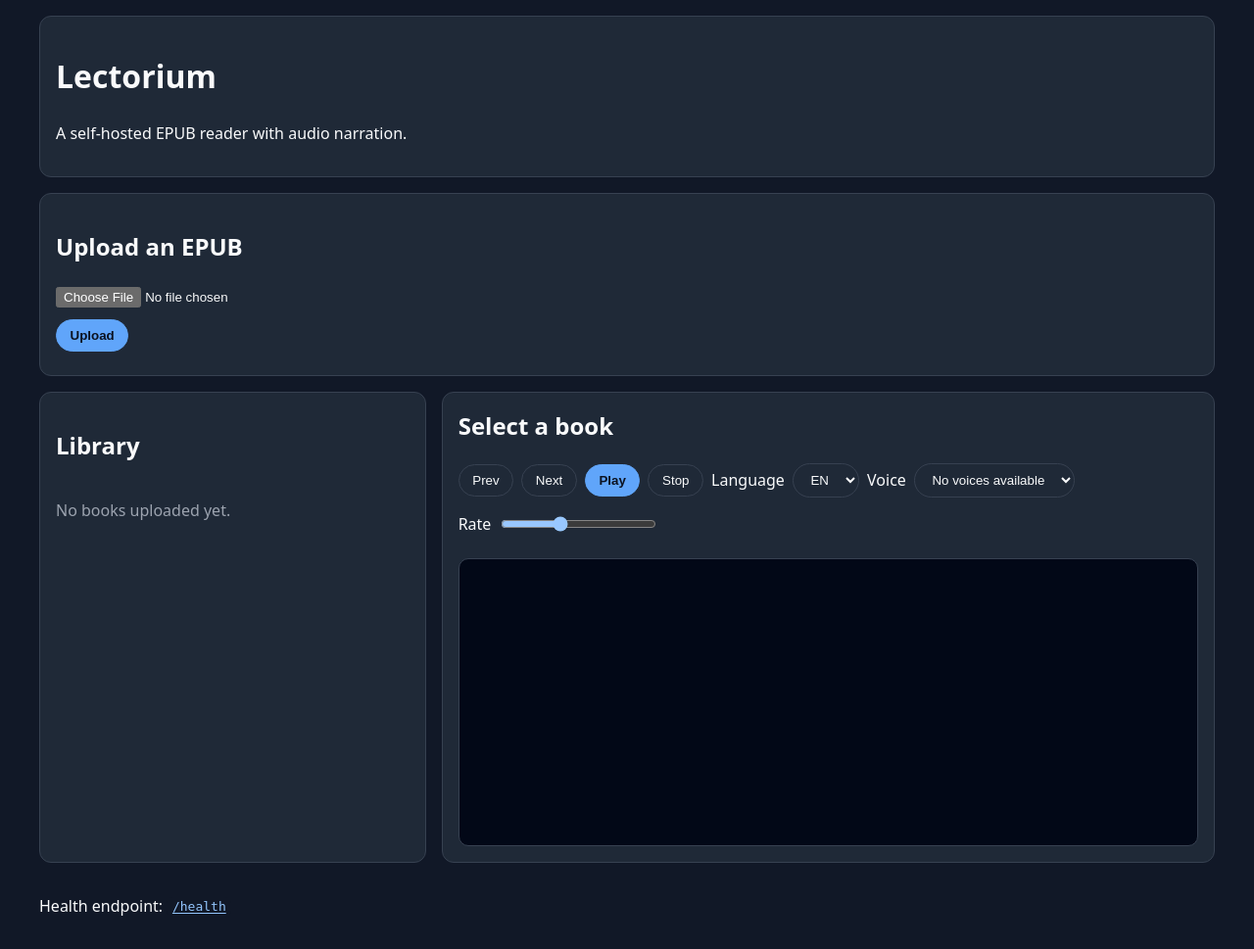
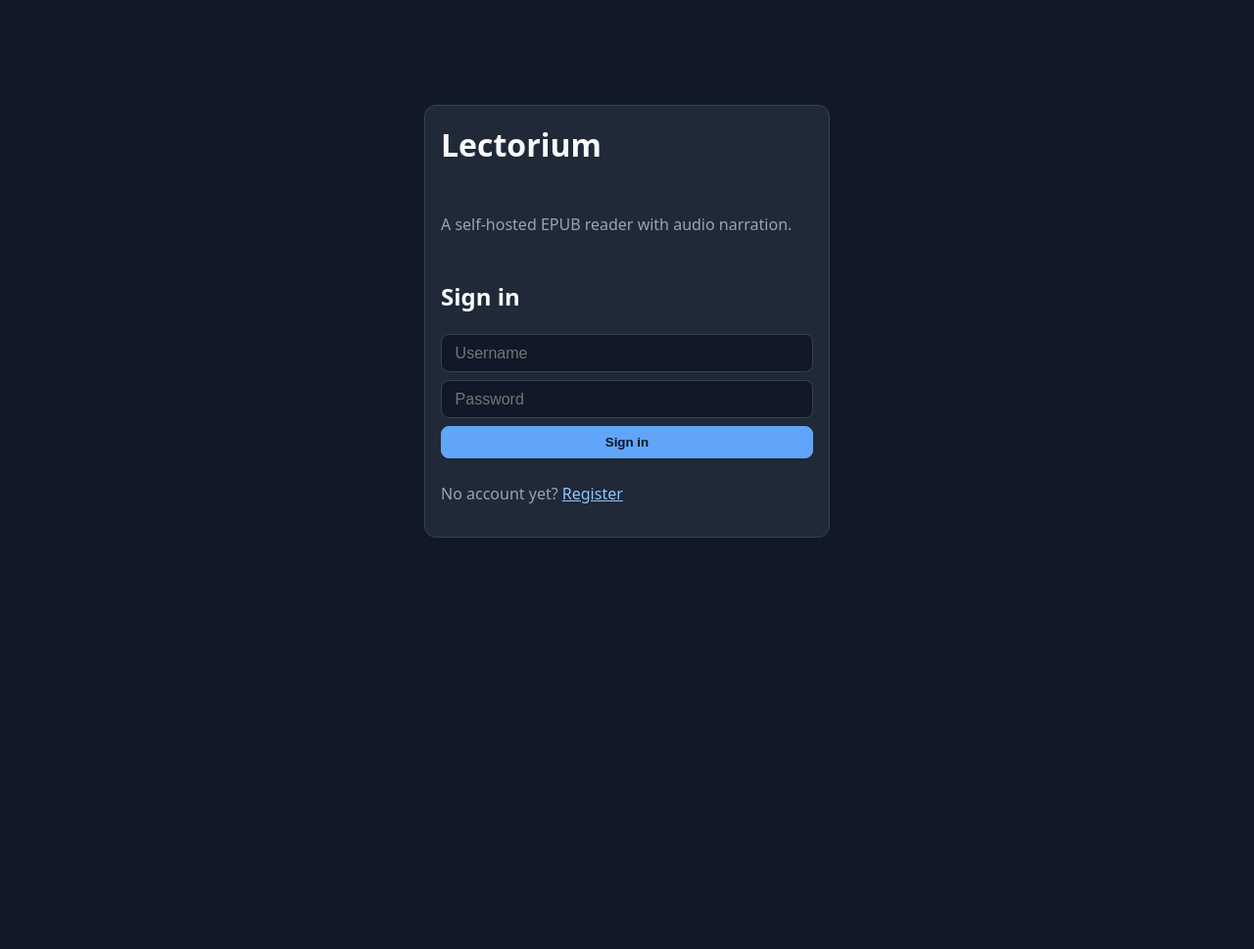
Before and after one commit to natalnetwork/lectorium, a FastAPI app: page / in a window 1280 px wide. Shown: the whole page at 98% size. After the commit the page ends 549 px from the top, so only its background shows below. Run offline with FastAPI, Linux system fonts and the light colour scheme; data that the repository does not hold is empty.

Commit message:
feat: add multi-user accounts with JWT authentication
Each family member gets their own account with an isolated library and
reading progress. Passwords are hashed with bcrypt; sessions use 30-day
JWT tokens stored in localStorage.

Backend:
- Add UserRow ORM model; add user_id FK to BookRow
- New services/auth.py: bcrypt hashing + PyJWT token creation/validation
- New api/auth.py: POST /auth/register + POST /auth/login
- New api/deps.py: get_current_user FastAPI dependency
- All book/upload endpoints now require a valid Bearer token
- Library queries filter by user_id (per-user isolation)
- Add PyJWT + bcrypt to core dependencies

Frontend:
- Login / register screen shown when no token present
- JWT stored in localStorage; sent as Authorization header on all requests
- 401 response triggers automatic logout back to login screen
- App header shows logged-in username + Sign out button

Tests:
- test_upload_and_library_flow updated for authenticated requests
- New test_library_isolation verifies user A cannot see user B's books

Co-Authored-By: Claude Sonnet 4.6 <noreply@anthropic.com>

```diff
--- a/backend/app/main.py
+++ b/backend/app/main.py
@@ -9,6 +9,7 @@ from fastapi.responses import FileResponse, JSONResponse
 from fastapi.staticfiles import StaticFiles
 from fastapi.templating import Jinja2Templates
 
+from backend.app.api.auth import router as auth_router
 from backend.app.api.books import router as books_router
 from backend.app.api.upload import router as upload_router
 from backend.app.database import init_db
@@ -40,6 +41,7 @@ app.mount("/book-assets", StaticFiles(directory=str(BOOK_ASSETS_DIR)), name="boo
 
 templates = Jinja2Templates(directory=str(TEMPLATE_DIR))
 
+app.include_router(auth_router)
 app.include_router(upload_router)
 app.include_router(books_router)
 
--- a/backend/app/static/app.js
+++ b/backend/app/static/app.js
@@ -1,3 +1,47 @@
+// ── Auth state ────────────────────────────────────────────────────────────────
+const TOKEN_KEY = "lectorium.token";
+const USERNAME_KEY = "lectorium.username";
+
+let authToken = window.localStorage.getItem(TOKEN_KEY) || "";
+let authUsername = window.localStorage.getItem(USERNAME_KEY) || "";
+
+function authHeaders(extra = {}) {
+    return { Authorization: `Bearer ${authToken}`, Accept: "application/json", ...extra };
+}
+
+function storeAuth(token, username) {
+    authToken = token;
+    authUsername = username;
+    window.localStorage.setItem(TOKEN_KEY, token);
+    window.localStorage.setItem(USERNAME_KEY, username);
+}
+
+function clearAuth() {
+    authToken = "";
+    authUsername = "";
+    window.localStorage.removeItem(TOKEN_KEY);
+    window.localStorage.removeItem(USERNAME_KEY);
+}
+
+// ── DOM refs ──────────────────────────────────────────────────────────────────
+const authScreen = document.getElementById("auth-screen");
+const appScreen = document.getElementById("app-screen");
+const authError = document.getElementById("auth-error");
+
+const loginForm = document.getElementById("login-form");
+const registerForm = document.getElementById("register-form");
+const loginUsernameEl = document.getElementById("login-username");
+const loginPasswordEl = document.getElementById("login-password");
+const loginBtn = document.getElementById("login-btn");
+const regUsernameEl = document.getElementById("reg-username");
+const regPasswordEl = document.getElementById("reg-password");
+const registerBtn = document.getElementById("register-btn");
+const showRegisterLink = document.getElementById("show-register");
+const showLoginLink = document.getElementById("show-login");
+
+const usernameDisplay = document.getElementById("username-display");
+const logoutBtn = document.getElementById("logout-btn");
+
 const uploadForm = document.getElementById("upload-form");
 const uploadStatus = document.getElementById("upload-status");
 const libraryEl = document.getElementById("library");
@@ -11,6 +55,93 @@ const languageSelect = document.getElementById("language-select");
 const voiceSelect = document.getElementById("voice-select");
 const rateInput = document.getElementById("rate-input");
 
+// ── UI helpers ────────────────────────────────────────────────────────────────
+function showApp() {
+    authScreen.classList.add("hidden");
+    appScreen.classList.remove("hidden");
+    usernameDisplay.textContent = authUsername;
+}
+
+function showAuth() {
+    appScreen.classList.add("hidden");
+    authScreen.classList.remove("hidden");
+    loginForm.classList.remove("hidden");
+    registerForm.classList.add("hidden");
+    authError.classList.add("hidden");
+    authError.textContent = "";
+}
+
+function showAuthError(message) {
+    authError.textContent = message;
+    authError.classList.remove("hidden");
+}
+
+// ── Auth actions ──────────────────────────────────────────────────────────────
+async function doLogin() {
+    const username = loginUsernameEl.value.trim();
+    const password = loginPasswordEl.value;
+    if (!username || !password) {
+        showAuthError("Please enter username and password.");
+        return;
+    }
+    try {
+        const response = await fetch("/auth/login", {
+            method: "POST",
+            headers: { "Content-Type": "application/json", Accept: "application/json" },
+            body: JSON.stringify({ username, password }),
+        });
+        if (!response.ok) {
+            const data = await response.json().catch(() => ({}));
+            showAuthError(data.detail || "Login failed.");
+            return;
+        }
+        const data = await response.json();
+        storeAuth(data.access_token, data.username);
+        loginPasswordEl.value = "";
+        showApp();
+        await refreshLibrary();
+    } catch {
+        showAuthError("Network error. Please try again.");
+    }
+}
+
+async function doRegister() {
+    const username = regUsernameEl.value.trim();
+    const password = regPasswordEl.value;
+    if (!username || !password) {
+        showAuthError("Please enter username and password.");
+        return;
+    }
+    try {
+        const response = await fetch("/auth/register", {
+            method: "POST",
+            headers: { "Content-Type": "application/json", Accept: "application/json" },
+            body: JSON.stringify({ username, password }),
+        });
+        if (!response.ok) {
+            const data = await response.json().catch(() => ({}));
+            showAuthError(data.detail || "Registration failed.");
+            return;
+        }
+        const data = await response.json();
+        storeAuth(data.access_token, data.username);
+        regPasswordEl.value = "";
+        showApp();
+        await refreshLibrary();
+    } catch {
+        showAuthError("Network error. Please try again.");
+    }
+}
+
+function doLogout() {
+    stopSpeech();
+    clearAuth();
+    currentBook = null;
+    currentChapterIndex = 0;
+    showAuth();
+}
+
+// ── Reader state ──────────────────────────────────────────────────────────────
 const LANGUAGE_STORAGE_KEY = "lectorium.language";
 const VOICE_STORAGE_KEY = "lectorium.voice";
 const RATE_STORAGE_KEY = "lectorium.rate";
@@ -22,6 +153,7 @@ let currentSpeechQueue = [];
 let currentSpeechIndex = 0;
 const coverCache = new Map();
 
+// ── Cover helpers ─────────────────────────────────────────────────────────────
 function hashString(value) {
     let hash = 0;
     if (!value) {
@@ -126,6 +258,7 @@ function getCoverUrl(book) {
     return coverCache.get(book.id) || "";
 }
 
+// ── Speech ────────────────────────────────────────────────────────────────────
 function stopSpeech() {
     if ("speechSynthesis" in window) {
         window.speechSynthesis.cancel();
@@ -259,14 +392,15 @@ function refreshVoices() {
     }
 }
 
+// ── Library & reader ──────────────────────────────────────────────────────────
 async function refreshLibrary() {
-    const response = await fetch("/api/books", {
-        headers: {
-            Accept: "application/json",
-        },
-    });
+    const response = await fetch("/api/books", { headers: authHeaders() });
 
-    console.log("refreshLibrary status:", response.status);
+    if (response.status === 401) {
+        clearAuth();
+        showAuth();
+        return;
+    }
 
     if (!response.ok) {
         throw new Error(`Failed to load library: ${response.status}`);
@@ -335,9 +469,7 @@ async function deleteBook(bookId, bookTitle) {
     try {
         const response = await fetch(`/api/books/${bookId}`, {
             method: "DELETE",
-            headers: {
-                Accept: "application/json",
-            },
+            headers: authHeaders(),
         });
 
         if (!response.ok) {
@@ -363,13 +495,7 @@ async function deleteBook(bookId, bookTitle) {
 async function openBook(bookId) {
     stopSpeech();
 
-    const response = await fetch(`/api/books/${bookId}`, {
-        headers: {
-            Accept: "application/json",
-        },
-    });
-
-    console.log("openBook status:", response.status);
+    const response = await fetch(`/api/books/${bookId}`, { headers: authHeaders() });
 
     if (!response.ok) {
         console.error("Failed to load book", response.status);
@@ -547,12 +673,10 @@ function playCurrentChapter() {
     window.setTimeout(() => {
         speakNextChunk(selectedVoice, rate);
     }, 50);
-
 }
 
 async function handleUploadSubmit(event) {
     event.preventDefault();
-    console.log("upload submit intercepted");
 
     const formData = new FormData(uploadForm);
     uploadStatus.textContent = "Uploading...";
@@ -560,18 +684,12 @@ async function handleUploadSubmit(event) {
     try {
         const response = await fetch("/upload", {
             method: "POST",
-            headers: {
-                "X-Requested-With": "fetch",
-                Accept: "application/json",
-            },
+            headers: authHeaders({ "X-Requested-With": "fetch" }),
             body: formData,
         });
 
-        console.log("upload response status:", response.status);
-
         const contentType = response.headers.get("content-type") || "";
         const raw = await response.text();
-        console.log("upload raw response:", raw);
 
         if (!response.ok) {
             uploadStatus.textContent = "Upload failed";
@@ -593,11 +711,37 @@ async function handleUploadSubmit(event) {
     }
 }
 
-function bindEvents() {
+// ── Event binding ─────────────────────────────────────────────────────────────
+function bindAuthEvents() {
+    loginBtn.addEventListener("click", doLogin);
+    registerBtn.addEventListener("click", doRegister);
+
+    loginUsernameEl.addEventListener("keydown", (e) => { if (e.key === "Enter") doLogin(); });
+    loginPasswordEl.addEventListener("keydown", (e) => { if (e.key === "Enter") doLogin(); });
+    regUsernameEl.addEventListener("keydown", (e) => { if (e.key === "Enter") doRegister(); });
+    regPasswordEl.addEventListener("keydown", (e) => { if (e.key === "Enter") doRegister(); });
+
+    showRegisterLink.addEventListener("click", (e) => {
+        e.preventDefault();
+        authError.classList.add("hidden");
+        loginForm.classList.add("hidden");
+        registerForm.classList.remove("hidden");
+    });
+
+    showLoginLink.addEventListener("click", (e) => {
+        e.preventDefault();
+        authError.classList.add("hidden");
+        registerForm.classList.add("hidden");
+        loginForm.classList.remove("hidden");
+    });
+
+    logoutBtn.addEventListener("click", doLogout);
+}
+
+function bindAppEvents() {
     uploadForm.addEventListener("submit", handleUploadSubmit);
 
     playBtn.addEventListener("click", playCurrentChapter);
-
     stopBtn.addEventListener("click", stopSpeech);
 
     prevBtn.addEventListener("click", () => {
@@ -649,10 +793,18 @@ function initSpeech() {
     }
 }
 
+// ── Boot ──────────────────────────────────────────────────────────────────────
 async function initApp() {
-    bindEvents();
-    initSpeech();
-    await refreshLibrary();
+    bindAuthEvents();
+    bindAppEvents();
+
+    if (authToken) {
+        showApp();
+        initSpeech();
+        await refreshLibrary();
+    } else {
+        showAuth();
+    }
 }
 
 document.addEventListener("DOMContentLoaded", () => {
--- a/backend/app/static/style.css
+++ b/backend/app/static/style.css
@@ -170,6 +170,80 @@ a {
     color: #9ca3af;
 }
 
+.hidden {
+    display: none !important;
+}
+
+/* Auth screen */
+#auth-screen {
+    display: flex;
+    justify-content: center;
+    align-items: center;
+    min-height: 80vh;
+}
+
+.auth-card {
+    width: 100%;
+    max-width: 380px;
+    display: flex;
+    flex-direction: column;
+    gap: 0.5rem;
+}
+
+.auth-card h1 {
+    margin-top: 0;
+}
+
+.auth-card input[type="text"],
+.auth-card input[type="password"] {
+    width: 100%;
+    box-sizing: border-box;
+    border-radius: 8px;
+    border: 1px solid #374151;
+    background: #111827;
+    color: #f9fafb;
+    padding: 0.6rem 0.85rem;
+    margin-bottom: 0.5rem;
+    font-size: 1rem;
+}
+
+.auth-card input:focus {
+    outline: none;
+    border-color: #60a5fa;
+}
+
+.auth-card button {
+    width: 100%;
+    border-radius: 8px;
+    margin-bottom: 0.5rem;
+}
+
+.auth-error {
+    background: rgba(239, 68, 68, 0.15);
+    border: 1px solid #ef4444;
+    color: #fca5a5;
+    border-radius: 8px;
+    padding: 0.5rem 0.75rem;
+    font-size: 0.9rem;
+}
+
+/* App header with user bar */
+.app-header {
+    display: flex;
+    align-items: center;
+    justify-content: space-between;
+}
+
+.app-header h1 {
+    margin: 0;
+}
+
+.user-bar {
+    display: flex;
+    align-items: center;
+    gap: 0.75rem;
+}
+
 @media (max-width: 900px) {
     .layout {
         grid-template-columns: 1fr;
--- a/backend/app/templates/index.html
+++ b/backend/app/templates/index.html
@@ -8,9 +8,42 @@
     <link rel="stylesheet" href="/static/style.css" />
   </head>
   <body>
-    <div class="card">
+
+    <!-- Auth screen (shown when logged out) -->
+    <div id="auth-screen">
+      <div class="card auth-card">
         <h1>Lectorium</h1>
-      <p>A self-hosted EPUB reader with audio narration.</p>
+        <p class="muted">A self-hosted EPUB reader with audio narration.</p>
+
+        <div id="auth-error" class="auth-error hidden"></div>
+
+        <div id="login-form">
+          <h2>Sign in</h2>
+          <input id="login-username" type="text" placeholder="Username" autocomplete="username" />
+          <input id="login-password" type="password" placeholder="Password" autocomplete="current-password" />
+          <button id="login-btn" class="primary" type="button">Sign in</button>
+          <p class="muted">No account yet? <a href="#" id="show-register">Register</a></p>
+        </div>
+
+        <div id="register-form" class="hidden">
+          <h2>Create account</h2>
+          <input id="reg-username" type="text" placeholder="Username" autocomplete="username" />
+          <input id="reg-password" type="password" placeholder="Password" autocomplete="new-password" />
+          <button id="register-btn" class="primary" type="button">Register</button>
+          <p class="muted">Already have an account? <a href="#" id="show-login">Sign in</a></p>
+        </div>
+      </div>
+    </div>
+
+    <!-- Main app (shown when logged in) -->
+    <div id="app-screen" class="hidden">
+
+      <div class="card app-header">
+        <h1>Lectorium</h1>
+        <div class="user-bar">
+          <span id="username-display" class="muted"></span>
+          <button id="logout-btn" type="button">Sign out</button>
+        </div>
       </div>
 
       <div class="card">
@@ -59,7 +92,7 @@
         </div>
       </div>
 
-    <p>Health endpoint: <a href="/health"><code>/health</code></a></p>
+    </div>
 
     <script src="/static/app.js"></script>
   </body>
--- a/pyproject.toml
+++ b/pyproject.toml
@@ -18,7 +18,9 @@ dependencies = [
   "jinja2>=3.1",
   "ebooklib>=0.18",
   "python-multipart>=0.0.9",
-  "sqlalchemy>=2.0"
+  "sqlalchemy>=2.0",
+  "PyJWT>=2.8",
+  "bcrypt>=4.0"
 ]
 
 [project.scripts]
```
Also changed, not shown: backend/app/api/auth.py (added, +72 -0 lines), backend/app/api/books.py (+26 -17 lines), backend/app/api/deps.py (added, +30 -0 lines), backend/app/api/upload.py (+5 -2 lines), backend/app/models/db_models.py (+16 -0 lines), backend/app/services/auth.py (added, +33 -0 lines), backend/app/services/library.py (+8 -7 lines), tests/test_library.py (+45 -3 lines). Lines whose indentation alone changed are shown as unchanged.
